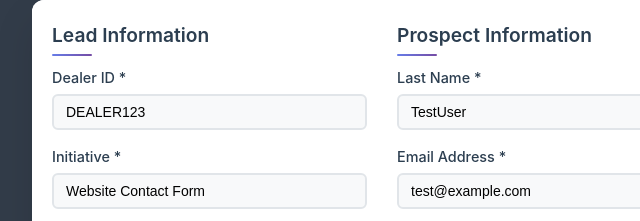
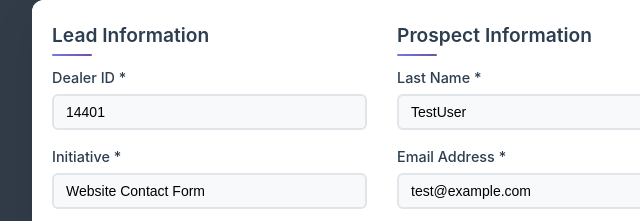
Before and after one commit to AM-i-B-V/public-lead-submission-test-app, a website built with Vite: page index.html in a window 1280 px wide. Shown: the top 221 px of the page, 258-898 px from the left. Built offline with nearby package versions, Linux system fonts and the light colour scheme; no server answers.

Commit message:
Change dealer name

```diff
--- a/index.html
+++ b/index.html
@@ -21,7 +21,7 @@
           <h2>Lead Information</h2>
           <div class="form-group">
             <label for="dealerId">Dealer ID *</label>
-            <input type="text" id="dealerId" name="dealerId" value="DEALER123" required>
+            <input type="text" id="dealerId" name="dealerId" value="14401" required>
           </div>
 
           <div class="form-group">
```
